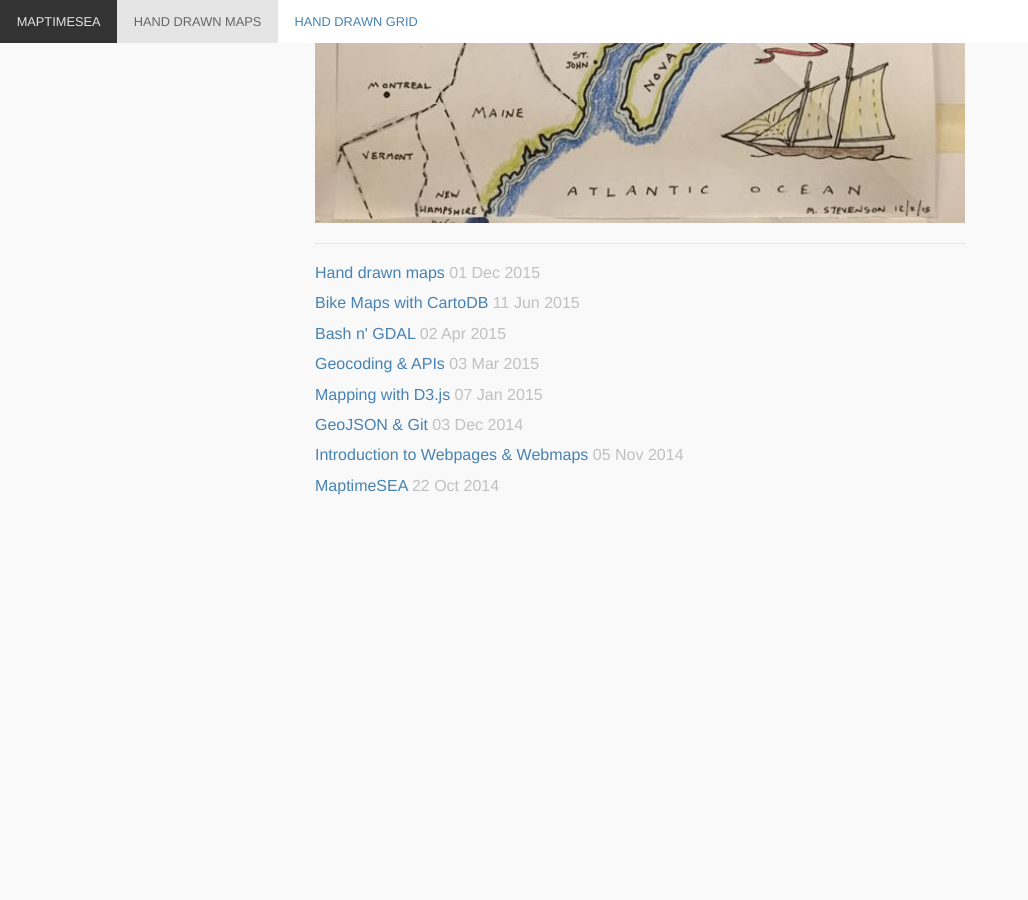
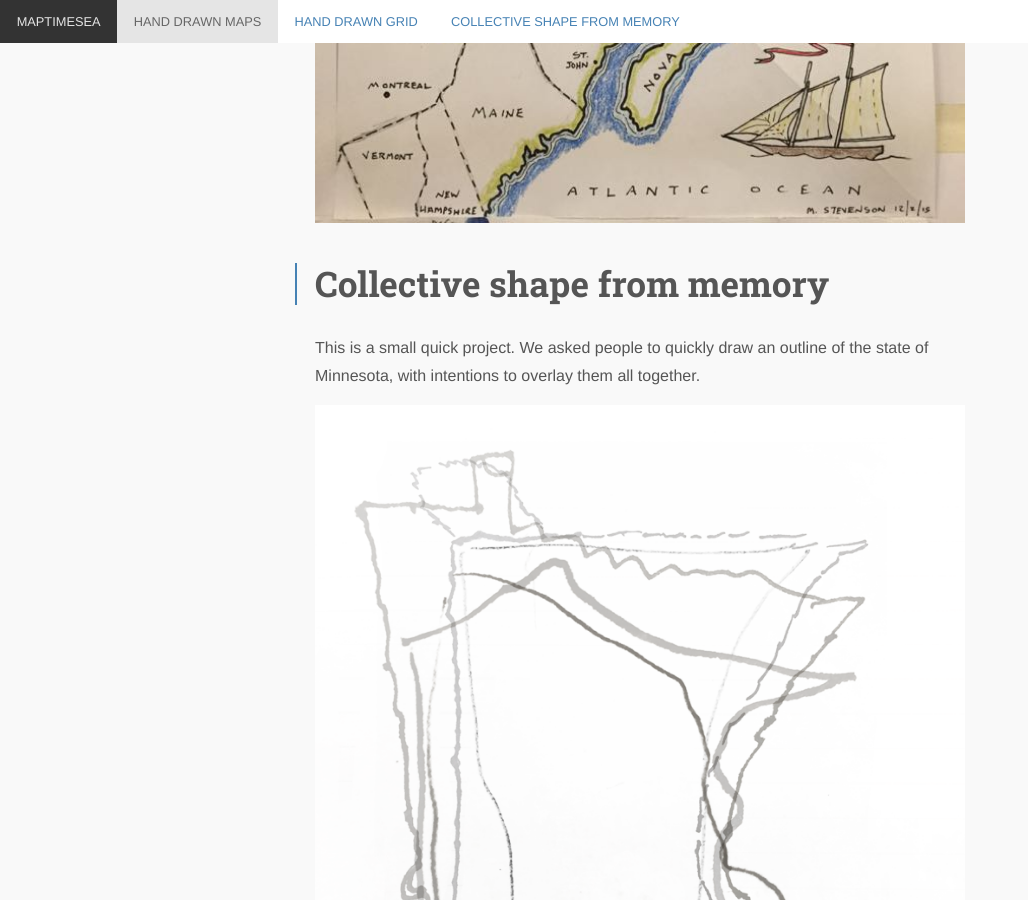
Before and after one commit to MaptimeSEA/maptimesea.github.io, a Jekyll site: the page built from _posts/2015-12-01-hand-drawn-maps.markdown, in a window 1280 px wide and 900 px high, scrolled down 4454 px. Shown: the whole window, without its empty margins (0-1028 px from the left). Built offline with Jekyll 4.4.1, drawn with Linux system fonts in a browser that asks for light colours; nearby versions of some CDN libraries; Markdown is read by kramdown in place of the engine named in the settings; before the commit the page ends 5011 px from its top, so only the background shows below that.

Commit message:
minnesota overlays

```diff
--- a/_posts/2015-12-01-hand-drawn-maps.markdown
+++ b/_posts/2015-12-01-hand-drawn-maps.markdown
@@ -24,3 +24,9 @@ The goal is to have everyone choose a cell and draw that part of the grid using
 ![](/img/tut_handdrawn_IMG_1395.jpg)
 ![](/img/tut_handdrawn_IMG_1393.jpg)
 ![](/img/tut_handdrawn_IMG_1397.jpg)
+
+# Collective shape from memory
+
+This is a small quick project. We asked people to quickly draw an outline of the state of Minnesota, with intentions to overlay them all together.
+
+![mn](/img/tut_handdrawn_mn.png)
```
Also changed, not shown: img/tut_handdrawn_mn.png (added).
